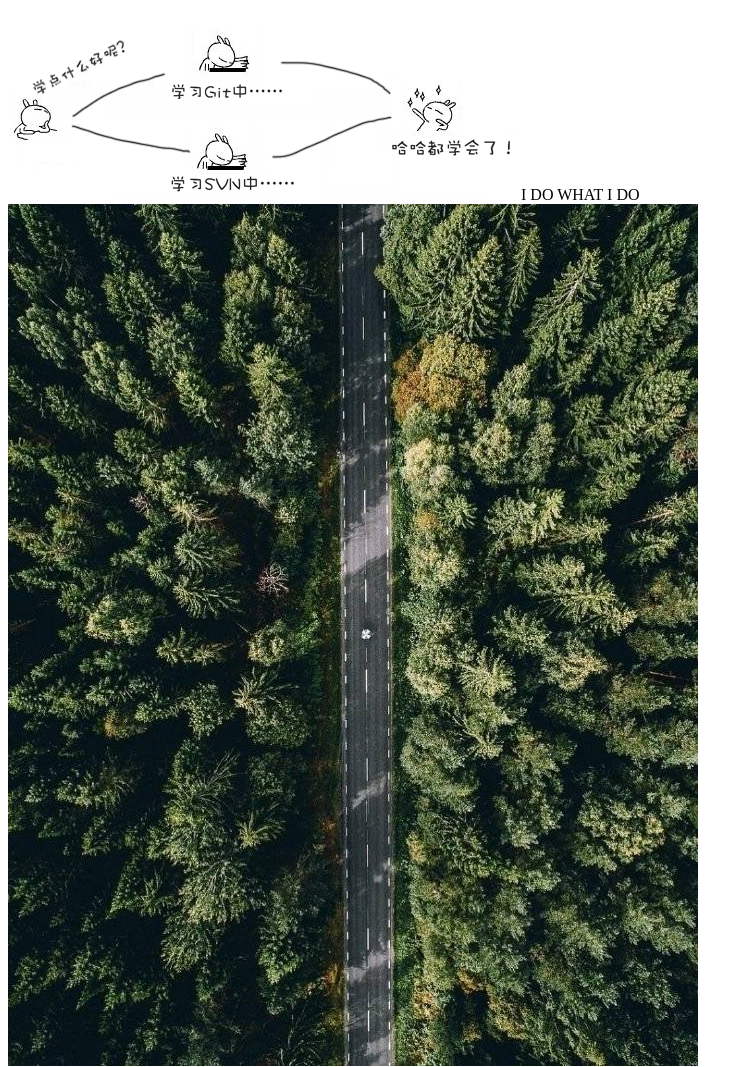
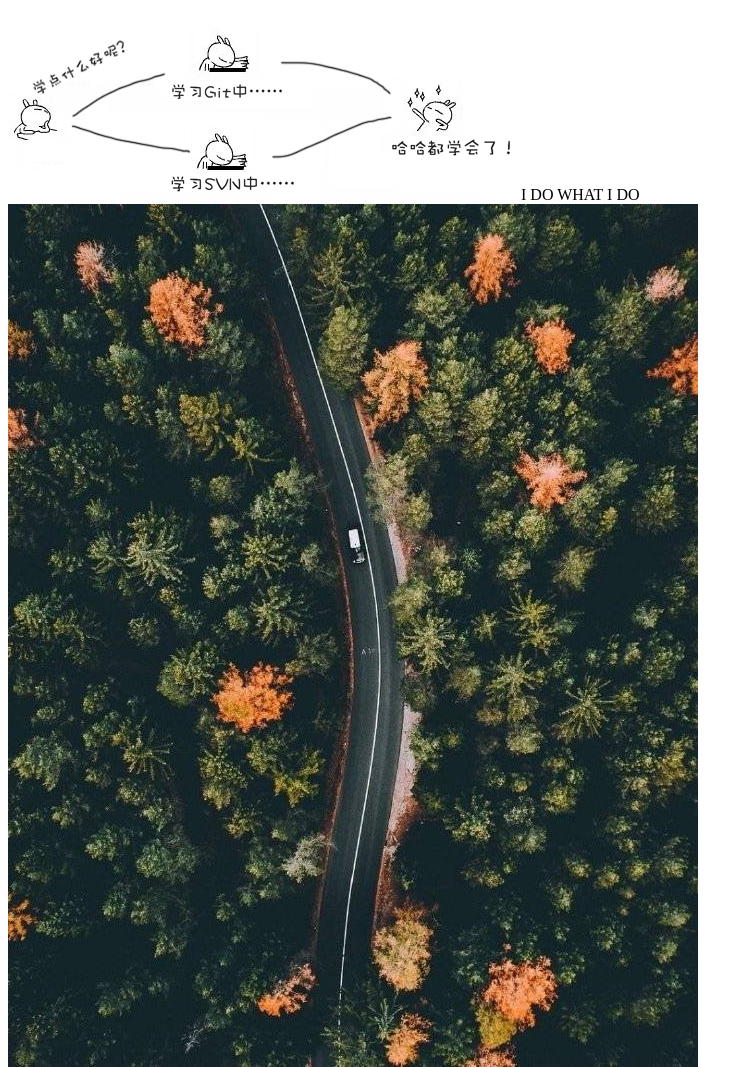
Before and after one commit to MJH24/Study, a plain HTML site: page index.html in a window 1280 px wide. Shown: the whole page, without its empty margins (0-753 px from the left). Drawn offline with Linux system fonts and the light colour scheme.

Commit message:
一路向前

```diff
--- a/index.html
+++ b/index.html
@@ -10,6 +10,6 @@
     <br>
     <img src="./images/fenzhi.png" alt="">
     <span>I DO WHAT I DO</span>
-    <img src="./images/109951163783057657.jpg" alt="">
+    <img src="./images/109951163783049871.jpg" alt="">
 </body>
 </html>
```
Also changed, not shown: images/109951163783049871.jpg (added), images/109951163783057657.jpg (deleted).
